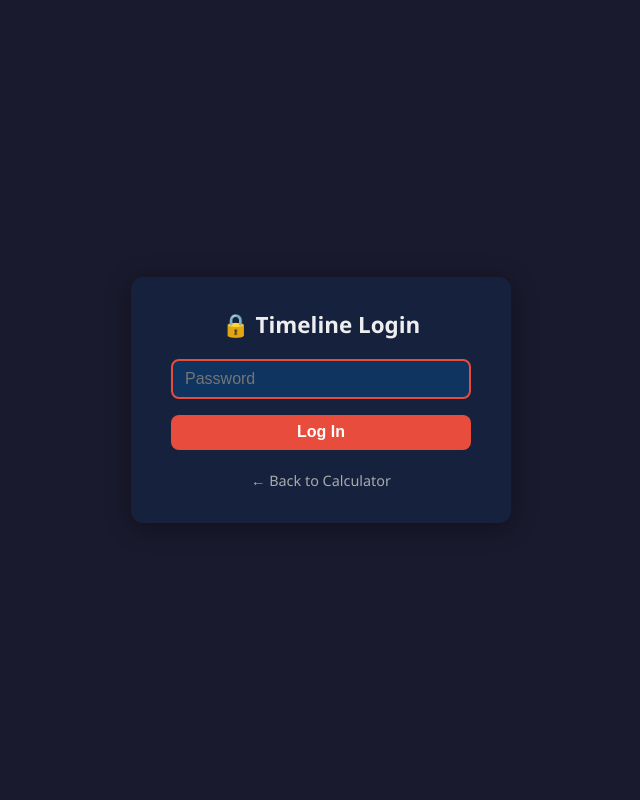
After one commit to jameshclegg/pullup-calculator, a Flask app: page /login in a window 1280 px wide. The commit adds this page. Shown: the whole page, without its empty margins (319-959 px from the left). Run offline with Flask 3, Linux system fonts and the light colour scheme; some libraries are stand-ins or nearby versions.

Commit message:
Add Render deployment with PostgreSQL and timeline auth
- Add gunicorn and psycopg2-binary dependencies
- Add db.py: PostgreSQL storage with local JSON fallback
- Add password protection on /timeline route
- Add login.html template
- Add render.yaml deployment blueprint
- Update index.html to support DB row IDs for deletion

Co-authored-by: Copilot <223556219+Copilot@users.noreply.github.com>

```diff
--- a/app.py
+++ b/app.py
@@ -1,36 +1,44 @@
 """Flask web app for the pull-up 1RM calculator."""
 
 import json
+import os
 from datetime import date
-from pathlib import Path
+from functools import wraps
 
 import numpy as np
 import plotly
 import plotly.graph_objects as go
-from flask import Flask, redirect, render_template, request, url_for
+from flask import Flask, redirect, render_template, request, session, url_for
 from plotly.subplots import make_subplots
 
 from calculator import compute_1rm, compute_1rm_grid, compute_unweighted_reps
+from db import add_timeline_entry, delete_timeline_entry, init_db, load_timeline
 
 app = Flask(__name__)
+app.secret_key = os.environ.get("SECRET_KEY", "dev-secret-change-me")
+
+# Password for the timeline page (set via environment variable)
+TIMELINE_PASSWORD = os.environ.get("TIMELINE_PASSWORD", "")
 
 CONTOUR_LEVELS = [10, 25, 40, 55, 65]
-TIMELINE_FILE = Path(__file__).parent / "data" / "timeline.json"
+
+# Initialise the database table on startup
+with app.app_context():
+    init_db()
 
 
 # ---------------------------------------------------------------------------
-# Timeline data helpers
+# Auth helper
 # ---------------------------------------------------------------------------
 
-def _load_timeline() -> list[dict]:
-    if TIMELINE_FILE.exists():
-        return json.loads(TIMELINE_FILE.read_text())
-    return []
-
-
-def _save_timeline(entries: list[dict]) -> None:
-    TIMELINE_FILE.parent.mkdir(parents=True, exist_ok=True)
-    TIMELINE_FILE.write_text(json.dumps(entries, indent=2))
+def login_required(f):
+    """Require login for a route (only if TIMELINE_PASSWORD is set)."""
+    @wraps(f)
+    def decorated(*args, **kwargs):
+        if TIMELINE_PASSWORD and not session.get("authenticated"):
+            return redirect(url_for("login", next=request.url))
+        return f(*args, **kwargs)
+    return decorated
 
 
 # ---------------------------------------------------------------------------
@@ -240,9 +248,27 @@ def index():
     )
 
 
+@app.route("/login", methods=["GET", "POST"])
+def login():
+    error = None
+    if request.method == "POST":
+        if request.form.get("password") == TIMELINE_PASSWORD:
+            session["authenticated"] = True
+            return redirect(request.args.get("next", url_for("timeline")))
+        error = "Incorrect password."
+    return render_template("login.html", error=error)
+
+
+@app.route("/logout")
+def logout():
+    session.pop("authenticated", None)
+    return redirect(url_for("index"))
+
+
 @app.route("/timeline", methods=["GET", "POST"])
+@login_required
 def timeline():
-    entries = _load_timeline()
+    entries = load_timeline()
     message = None
 
     if request.method == "POST":
@@ -256,20 +282,20 @@ def timeline():
                     "added_weight": float(request.form["added_weight"]),
                     "reps": int(request.form["reps"]),
                 }
-                entries.append(entry)
-                _save_timeline(entries)
+                add_timeline_entry(entry)
                 message = "Entry added."
             except (ValueError, KeyError):
                 message = "Invalid input — please fill all fields."
 
         elif action == "delete":
             try:
-                idx = int(request.form["index"])
-                entries.pop(idx)
-                _save_timeline(entries)
+                identifier = int(request.form["index"])
+                delete_timeline_entry(identifier)
                 message = "Entry deleted."
             except (ValueError, IndexError):
                 pass
+
+        entries = load_timeline()
 
     timeline_json = build_timeline_charts(entries)
 
--- /dev/null
+++ b/db.py
@@ -0,0 +1,115 @@
+"""Database helpers for timeline storage (PostgreSQL via psycopg2)."""
+
+import json
+import os
+from pathlib import Path
+
+import psycopg2
+from psycopg2.extras import RealDictCursor
+
+DATABASE_URL = os.environ.get("DATABASE_URL")
+
+# Local JSON fallback path (used when DATABASE_URL is not set)
+_LOCAL_FILE = Path(__file__).parent / "data" / "timeline.json"
+
+# ---------------------------------------------------------------------------
+# Schema
+# ---------------------------------------------------------------------------
+
+_CREATE_TABLE = """
+CREATE TABLE IF NOT EXISTS timeline (
+    id SERIAL PRIMARY KEY,
+    date TEXT NOT NULL,
+    bodyweight REAL NOT NULL,
+    added_weight REAL NOT NULL,
+    reps INTEGER NOT NULL
+);
+"""
+
+
+def _get_conn():
+    return psycopg2.connect(DATABASE_URL)
+
+
+def init_db():
+    """Create the timeline table if it doesn't exist."""
+    if not DATABASE_URL:
+        return
+    with _get_conn() as conn:
+        with conn.cursor() as cur:
+            cur.execute(_CREATE_TABLE)
+        conn.commit()
+
+
+# ---------------------------------------------------------------------------
+# CRUD — Postgres
+# ---------------------------------------------------------------------------
+
+def _pg_load() -> list[dict]:
+    with _get_conn() as conn:
+        with conn.cursor(cursor_factory=RealDictCursor) as cur:
+            cur.execute("SELECT id, date, bodyweight, added_weight, reps FROM timeline ORDER BY date")
+            return [dict(row) for row in cur.fetchall()]
+
+
+def _pg_add(entry: dict) -> None:
+    with _get_conn() as conn:
+        with conn.cursor() as cur:
+            cur.execute(
+                "INSERT INTO timeline (date, bodyweight, added_weight, reps) VALUES (%s, %s, %s, %s)",
+                (entry["date"], entry["bodyweight"], entry["added_weight"], entry["reps"]),
+            )
+        conn.commit()
+
+
+def _pg_delete(row_id: int) -> None:
+    with _get_conn() as conn:
+        with conn.cursor() as cur:
+            cur.execute("DELETE FROM timeline WHERE id = %s", (row_id,))
+        conn.commit()
+
+
+# ---------------------------------------------------------------------------
+# CRUD — local JSON fallback
+# ---------------------------------------------------------------------------
+
+def _local_load() -> list[dict]:
+    if _LOCAL_FILE.exists():
+        return json.loads(_LOCAL_FILE.read_text())
+    return []
+
+
+def _local_add(entry: dict) -> None:
+    entries = _local_load()
+    entries.append(entry)
+    _LOCAL_FILE.parent.mkdir(parents=True, exist_ok=True)
+    _LOCAL_FILE.write_text(json.dumps(entries, indent=2))
+
+
+def _local_delete(index: int) -> None:
+    entries = _local_load()
+    entries.pop(index)
+    _LOCAL_FILE.write_text(json.dumps(entries, indent=2))
+
+
+# ---------------------------------------------------------------------------
+# Public API
+# ---------------------------------------------------------------------------
+
+def load_timeline() -> list[dict]:
+    return _pg_load() if DATABASE_URL else _local_load()
+
+
+def add_timeline_entry(entry: dict) -> None:
+    if DATABASE_URL:
+        _pg_add(entry)
+    else:
+        _local_add(entry)
+
+
+def delete_timeline_entry(identifier: int) -> None:
+    """Delete by row id (Postgres) or list index (local JSON)."""
+    if DATABASE_URL:
+        _pg_delete(identifier)
+    else:
+        _local_delete(identifier)
--- a/pyproject.toml
+++ b/pyproject.toml
@@ -5,7 +5,9 @@ description = "Add your description here"
 requires-python = ">=3.13"
 dependencies = [
     "flask>=3.1.3",
+    "gunicorn>=23.0.0",
     "matplotlib>=3.10.8",
     "numpy>=2.4.4",
     "plotly>=6.7.0",
+    "psycopg2-binary>=2.9.10",
 ]
--- a/templates/index.html
+++ b/templates/index.html
@@ -151,7 +151,7 @@
           <td>
             <form method="POST" style="display:inline;">
               <input type="hidden" name="action" value="delete" />
-              <input type="hidden" name="index" value="{{ loop.index0 }}" />
+              <input type="hidden" name="index" value="{{ e.id if e.id is defined else loop.index0 }}" />
               <button class="btn-sm btn-outline" type="submit">✕</button>
             </form>
           </td>
--- /dev/null
+++ b/templates/login.html
@@ -0,0 +1,51 @@
+<!DOCTYPE html>
+<html lang="en">
+<head>
+  <meta charset="UTF-8" />
+  <meta name="viewport" content="width=device-width, initial-scale=1.0" />
+  <title>Login — Pull-Up Calculator</title>
+  <style>
+    :root { --accent: #e74c3c; --bg: #1a1a2e; --card: #16213e; --text: #eee; --input-bg: #0f3460; }
+    * { box-sizing: border-box; margin: 0; padding: 0; }
+    body {
+      font-family: 'Segoe UI', system-ui, sans-serif;
+      background: var(--bg); color: var(--text);
+      display: flex; flex-direction: column; align-items: center;
+      justify-content: center; min-height: 100vh; padding: 2rem 1rem;
+    }
+    .card {
+      background: var(--card); border-radius: 12px; padding: 2rem 2.5rem;
+      box-shadow: 0 4px 24px rgba(0,0,0,.4); width: 100%; max-width: 380px;
+      text-align: center;
+    }
+    h2 { margin-bottom: 1.2rem; font-size: 1.4rem; }
+    input[type=password] {
+      padding: .55rem .75rem; border: 2px solid #333; border-radius: 8px;
+      background: var(--input-bg); color: #fff; font-size: 1rem; width: 100%;
+      margin-bottom: 1rem;
+    }
+    input:focus { outline: none; border-color: var(--accent); }
+    button {
+      background: var(--accent); color: #fff; border: none; border-radius: 8px;
+      padding: .55rem 1.6rem; font-size: 1rem; font-weight: 600; cursor: pointer;
+      transition: background .2s; width: 100%;
+    }
+    button:hover { background: #c0392b; }
+    .error { color: var(--accent); margin-bottom: 1rem; font-size: .9rem; }
+    .back { margin-top: 1.2rem; }
+    .back a { color: #aaa; text-decoration: none; font-size: .9rem; }
+    .back a:hover { color: #fff; }
+  </style>
+</head>
+<body>
+  <div class="card">
+    <h2>🔒 Timeline Login</h2>
+    {% if error %}<p class="error">{{ error }}</p>{% endif %}
+    <form method="POST">
+      <input type="password" name="password" placeholder="Password" autofocus required />
+      <button type="submit">Log In</button>
+    </form>
+    <p class="back"><a href="/">← Back to Calculator</a></p>
+  </div>
+</body>
+</html>
```
Also changed, not shown: render.yaml (added, +16 -0 lines), 1 other file.
